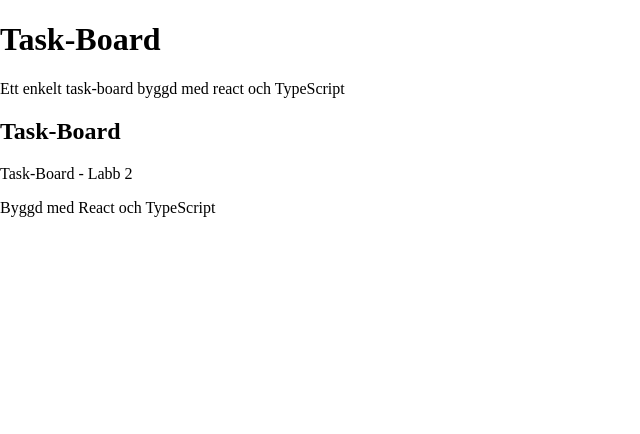
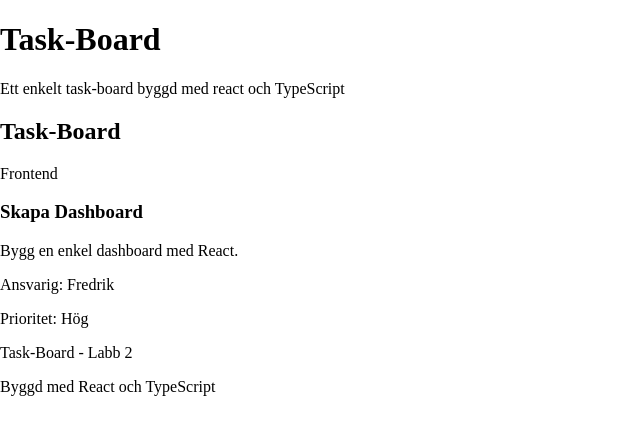
Before and after one commit to FredrikAlmen93/task-board, a React (Vite) app: page / in a window 1280 px wide. Shown: the top 434 px of the page, without its empty margins (0-640 px from the left). Built offline with nearby package versions, Linux system fonts and the light colour scheme.

Commit message:
implemented taskcard into app

```diff
--- a/src/App.tsx
+++ b/src/App.tsx
@@ -1,5 +1,6 @@
 import Header from "./components/Header";
 import Footer from "./components/Footer";
+import TaskCard from "./components/TaskCard";
 
 function App() {
   return (
@@ -7,6 +8,7 @@
     <Header />
     <main>
       <h2>Task-Board</h2>
+      <TaskCard title="Skapa Dashboard" />
       </main>
       <Footer />
       </>
```
